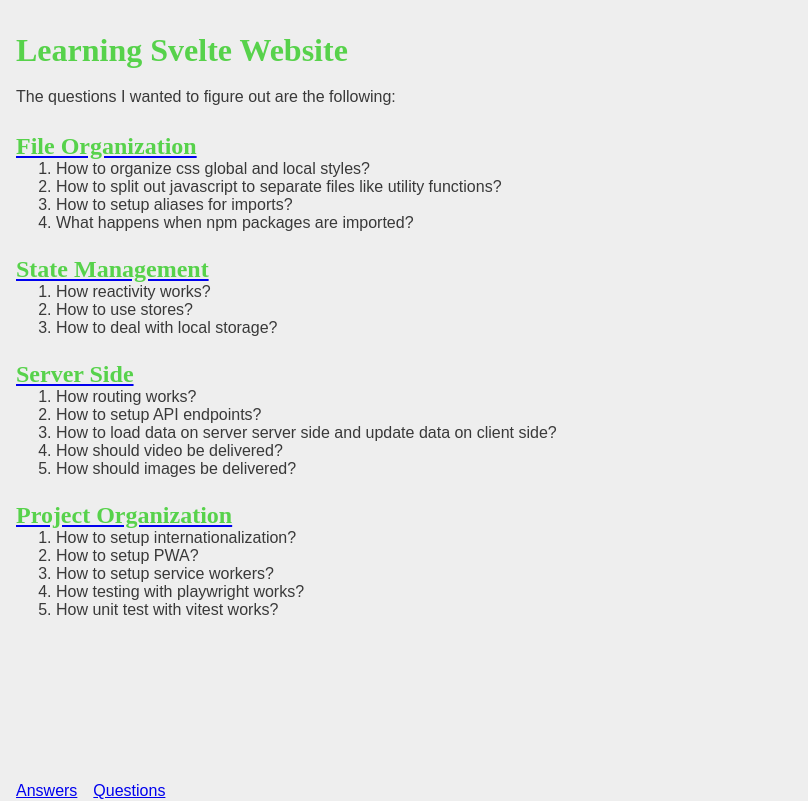
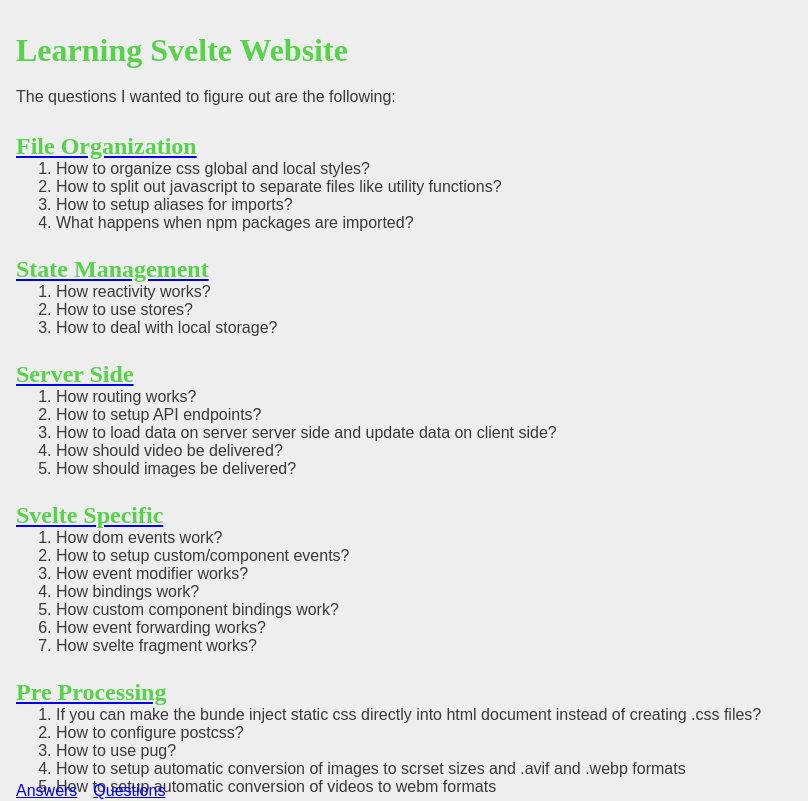
Before and after one commit to felix-tjernberg/svelte-learning, a SvelteKit app: page /questions in a window 1280 px wide. Shown: the top 801 px of the page, without its empty margins (0-808 px from the left). Built offline with nearby package versions, Linux system fonts and the light colour scheme.

Commit message:
Update questions

```diff
--- a/src/routes/questions/+page.svelte
+++ b/src/routes/questions/+page.svelte
@@ -33,6 +33,32 @@
 	<li>How should images be delivered?</li>
 </ol>
 
+<a href="/#svelte-specific">
+	<h2>Svelte specific</h2>
+</a>
+
+<ol>
+	<li>How dom events work?</li>
+	<li>How to setup custom/component events?</li>
+	<li>How event modifier works?</li>
+	<li>How bindings work?</li>
+	<li>How custom component bindings work?</li>
+	<li>How event forwarding works?</li>
+	<li>How svelte fragment works?</li>
+</ol>
+
+<a href="/#pre-processing">
+	<h2>Pre processing</h2>
+</a>
+
+<ol>
+	<li>If you can make the bunde inject static css directly into html document instead of creating .css files?</li>
+	<li>How to configure postcss?</li>
+	<li>How to use pug?</li>
+	<li>How to setup automatic conversion of images to scrset sizes and .avif and .webp formats</li>
+	<li>How to setup automatic conversion of videos to webm formats</li>
+</ol>
+
 <a href="/#project-organization">
 	<h2>Project organization</h2>
 </a>
```
